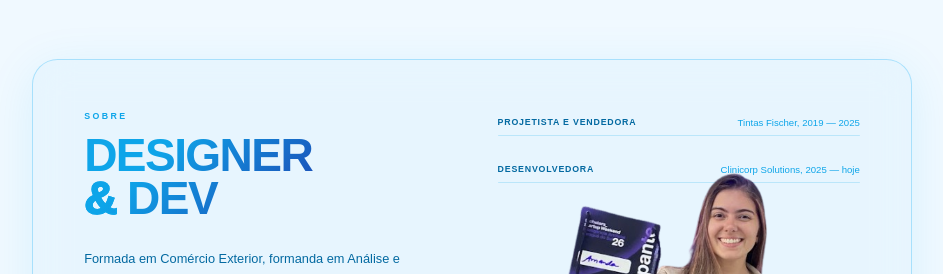
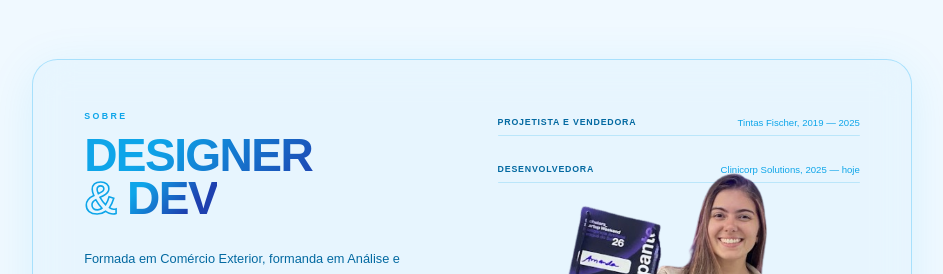
Before and after one commit to aamandabraun/portfolio, a React (Vite) app: page / in a window 1280 px wide. Shown: the part 880-1154 px from the top of the page, without its empty margins (168-1111 px from the left). Built offline with nearby package versions, Linux system fonts and the light colour scheme; a web font is replaced by a local one.

Commit message:
fix: scroll

```diff
--- a/src/App.css
+++ b/src/App.css
@@ -158,6 +158,10 @@ body::after {
     background-color: transparent !important;
   }
 
+  .scroll-indicator {
+  display: none !important;
+  }
+
   .hero-section-global {
     min-height: 100vh !important;
     height: 100vh !important;
--- a/src/App.jsx
+++ b/src/App.jsx
@@ -384,7 +384,7 @@ export default function Portfolio() {
         </div>
         </div>
 
-        <div style={{
+        <div className="scroll-indicator" style={{
           position: "absolute", bottom: 28, left: "50%", transform: "translateX(-50%)",
           display: "flex", flexDirection: "column", alignItems: "center", gap: 6,
           opacity: 0.45, animation: "bounce 2s ease-in-out infinite",
@@ -420,16 +420,18 @@ export default function Portfolio() {
                 fontFamily: "'Nasalization', 'Century Gothic', sans-serif",
                 fontSize: "clamp(28px, 4.5vw, 60px)",
                 fontWeight: 900, letterSpacing: "-2px", lineHeight: 0.95,
-                textTransform: "uppercase", marginBottom: 32, ...titleGradient,
+                textTransform: "uppercase", marginBottom: 32,
               }}>
-                DESIGNER<br />
-                <span style={{
-                  WebkitTextStroke: dark ? "2px #4338CA" : "2px #0EA5E9",
-                  WebkitTextFillColor: "transparent", color: "transparent",
-                  backgroundImage: "none", WebkitBackgroundClip: "initial",
-                  display: "inline-block",
-                }}>&</span>
-                {" "}DEV
+                <span style={{ ...titleGradient, display: "block" }}>DESIGNER</span>
+                <span style={{ display: "block" }}>
+                  <span style={{
+                    WebkitTextStroke: dark ? "2px #4338CA" : "2px #0EA5E9",
+                    WebkitTextFillColor: "transparent",
+                    color: "transparent",
+                  }}>&</span>
+                  {" "}
+                  <span style={{ ...titleGradient }}>DEV</span>
+                </span>
               </h2>
               <p style={{ fontSize: "clamp(14px,1.5vw,16px)", color: dark ? "#C7D2FE" : "#0369A1", lineHeight: 1.9, marginBottom: 18 }}>
                 Formada em Comércio Exterior, formanda em Análise e Desenvolvimento de Sistemas e acrobata nas horas vagas.
```
